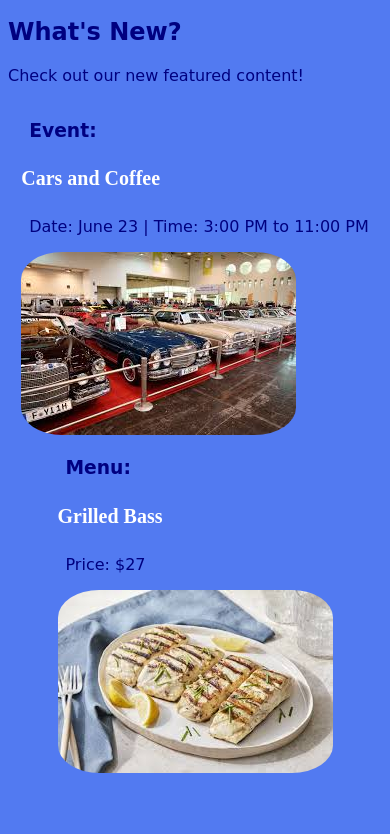
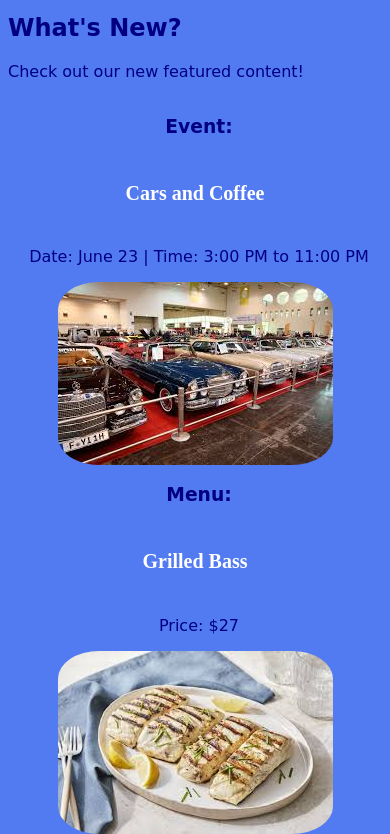
Before and after one commit to jabmaster1/Event-Center-Website, a plain HTML site: page index.html in a window 390 px wide. Shown: the part 929-1763 px from the top of the page. Before the commit the page ends 1706 px from the top, so only its background shows below. Drawn offline with Linux system fonts and the light colour scheme.

Commit message:
added responsive designs

```diff
--- a/CSS/Event-center-contact-us.css
+++ b/CSS/Event-center-contact-us.css
@@ -51,3 +51,12 @@ button {
 button:hover {
     background-color: red;
 }
+
+@media screen and (max-width: 600px) {
+    div {
+        display: flex;
+        justify-content: left;
+        flex-direction: column;
+        max-width: fit-content;
+    }
+}
--- a/CSS/Event-center-events.css
+++ b/CSS/Event-center-events.css
@@ -55,3 +55,12 @@ img {
     height: 280px;
     border-radius: 15%;
 }
+
+@media screen and (max-width: 600px) {
+    div {
+        flex-direction: column;
+    }
+    img {
+        max-width: fit-content;
+    }
+}
--- a/CSS/Event-center-menu.css
+++ b/CSS/Event-center-menu.css
@@ -55,3 +55,12 @@ img {
     height: 80px;
     border-radius: 15%;
 }
+
+@media screen and (max-width: 600px) {
+    div {
+        flex-direction: column;
+    }
+    img {
+        max-width: fit-content;
+    }
+}
--- a/CSS/Event-center-homepage.css
+++ b/CSS/index.css
@@ -60,3 +60,14 @@ h4 {
 img {
     border-radius: 15%;
 }
+
+@media screen and (max-width: 600px) {
+  img {
+    max-width: fit-content;
+  }
+  div {
+    display: flex;
+    align-items: center;
+    flex-direction: column;
+  }
+}
--- a/Event-center-homepage.html
+++ b/index.html
@@ -4,7 +4,7 @@
     <meta charset="UTF-8">
     <meta name="viewport" content="width=device-width, initial-scale=1.0">
     <title>Indiana Event Center</title>
-    <link rel="stylesheet" href="CSS/Event-center-homepage.css">
+    <link rel="stylesheet" href="CSS/index.css">
 
 
 </head>
```
Also changed, not shown: CSS/Event-center-location.css (+7 -0 lines), Event-center-contact-us.html (+1 -1 lines), Event-center-events.html (+1 -1 lines), Event-center-location.html (+1 -1 lines), Event-center-menu.html (+1 -1 lines).
